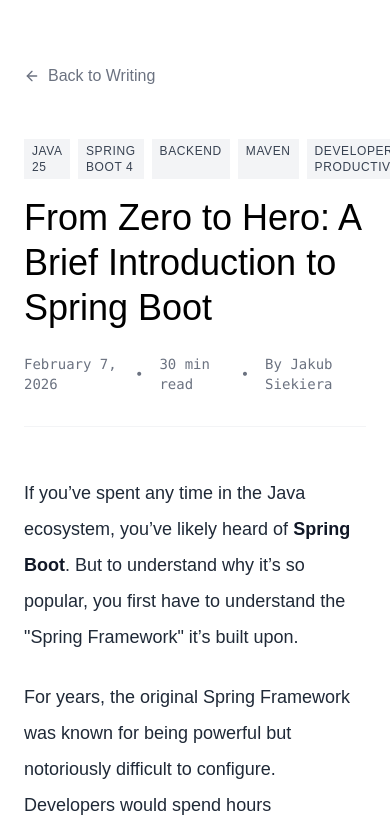
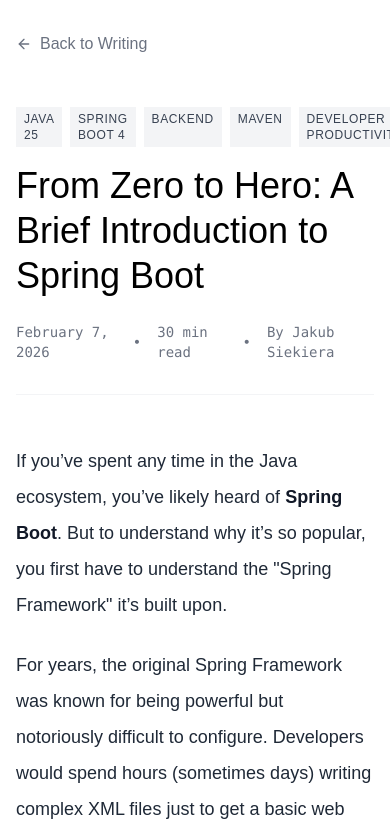
Before and after one commit to jcob-sikorski/me, a React (Vite) app: page /me/writing/from-zero-to-hello-world-spring-boot in a window 390 px wide. Shown: the top 832 px of the page. Built offline with nearby package versions, Linux system fonts and the light colour scheme.

Commit message:
Adjust mobile padding and margins for BlogList and BlogPost

```diff
--- a/src/BlogList.jsx
+++ b/src/BlogList.jsx
@@ -6,7 +6,7 @@ export default function BlogList() {
   return (
     <div className="min-h-screen bg-white text-gray-900">
       {/* Updated: Margin instead of Padding/Width */}
-      <div className="mx-6 md:mx-20 py-16">
+      <div className="mx-4 md:mx-20 py-8 md:py-16">
 
         {/* Nav */}
         <div className="mb-12">
--- a/src/BlogPost.jsx
+++ b/src/BlogPost.jsx
@@ -24,7 +24,7 @@ export default function BlogPost() {
          2. Added 'mx-6' (small margin on mobile).
          3. Added 'md:mx-20' (larger margin on desktop) so it's not glued to the edge.
       */}
-      <div className="mx-6 md:mx-20 py-16">
+      <div className="mx-4 md:mx-20 py-8 md:py-16">
 
         {/* Navigation */}
         <div className="mb-12">
```
